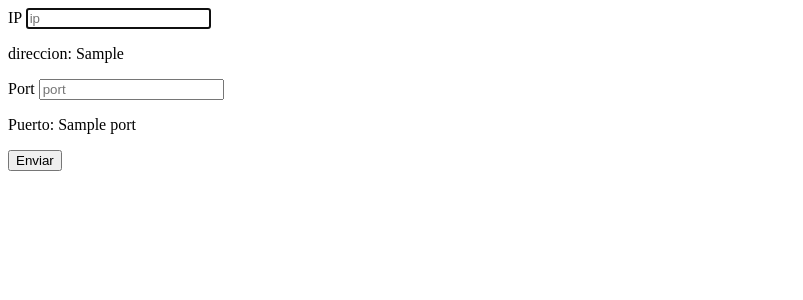
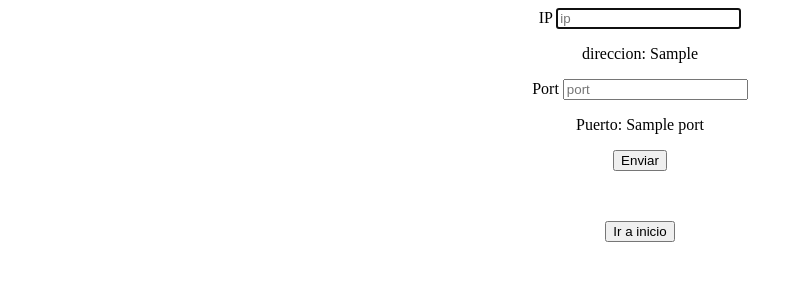
Before and after one commit to EricVanDerDijs/admissions-frontend, a Flask app: template src/templates/config.html in a window 1280 px wide. Shown: the top 300 px of the page, without its empty margins (0-803 px from the left). Run offline with Flask 2, Linux system fonts and the light colour scheme; the template is opened without the code that fills it: most values are stand-ins (such as "Sample title", 1, 10 or a date in 2020).

Commit message:
config host terminada

```diff
--- a/src/templates/config.html
+++ b/src/templates/config.html
@@ -7,6 +7,7 @@
     <title>Document</title>
 </head>
 <body>
+    <div style="text-align: center">
         <form action="/dataconfig" class="form-signin" method="post">
             <label for="port" class="sr-only">IP</label>
             <input type="text" name="ip" id="ip" class="form-control" placeholder="ip" required autofocus>
@@ -16,5 +17,11 @@
             <p>Puerto: {{port}}</p>
             <button id="btnSignin" class="btn btn-lg btn-primary btn-block" type="submit" method="post">Enviar</button>
       </form>
+    </div>
+      <div style="text-align: center; margin: 50px">
+            <a href="/main"> <button>
+                Ir a inicio
+            </button> </a>
+        </div>
 </body>
 </html>
--- a/src/templates/main.html
+++ b/src/templates/main.html
@@ -31,12 +31,12 @@
                                     <li>
                                     <form action="/logout" method="post">
                                         <button type="submit" style="width:150px;height: 50px; " value="inscribirse" />
-                                        <a>cerrar </a>
+                                        <a style="color: #fff">cerrar </a>
                                     </form>
                                     </li>
                                     <form action="/config" method="post">
                                       <button type="submit" style="width:150px;height: 50px; " value="inscribirse" />
-                                      <a>configuracion </a>
+                                      <a style="color: #fff">configuracion </a>
                                   </form>
                                 </ul>
                             </li>
--- a/src/templates/result.html
+++ b/src/templates/result.html
@@ -40,7 +40,11 @@
                 </tbody>
             </table>
    </div>
-
+   <div style="text-align: center">
+       <a href="/main"> <button>
+           Ir a inicio
+       </button> </a>
+   </div>
 
 
 
```
